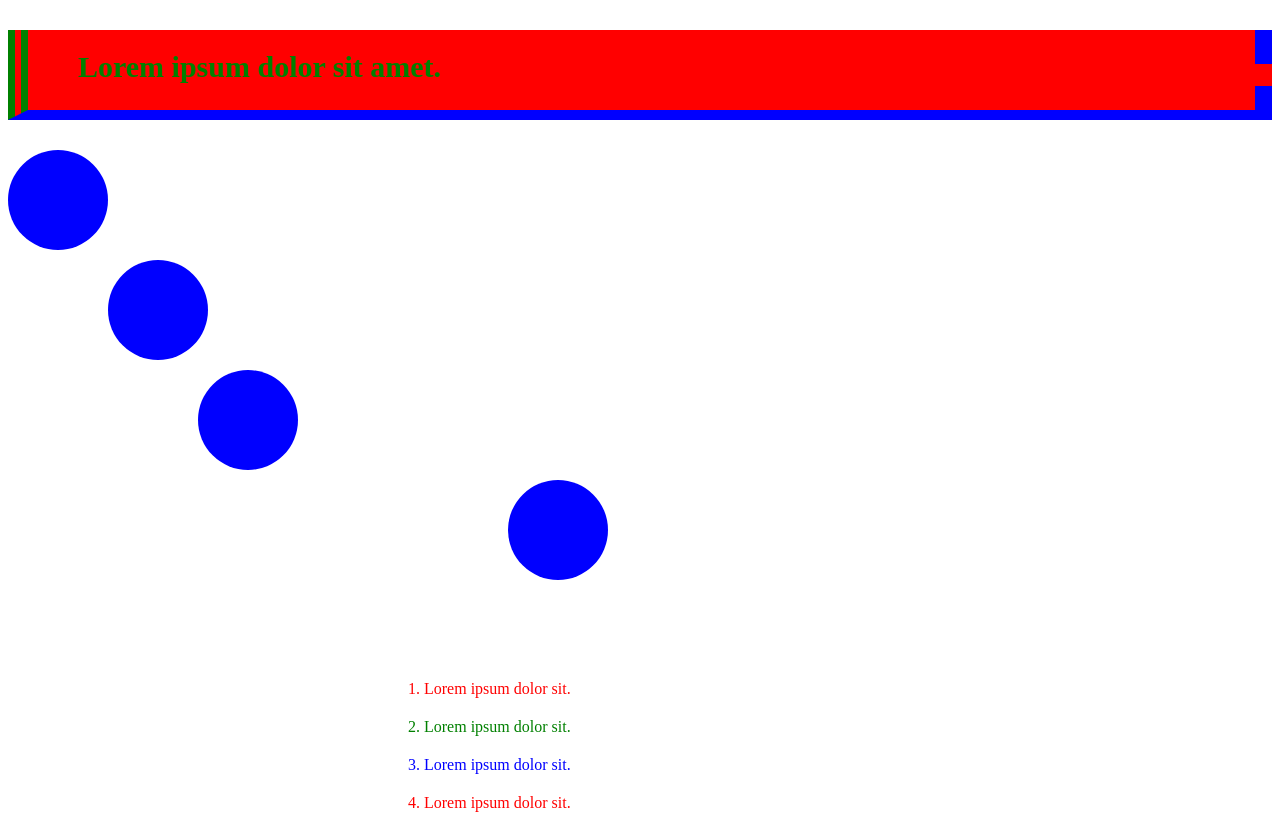
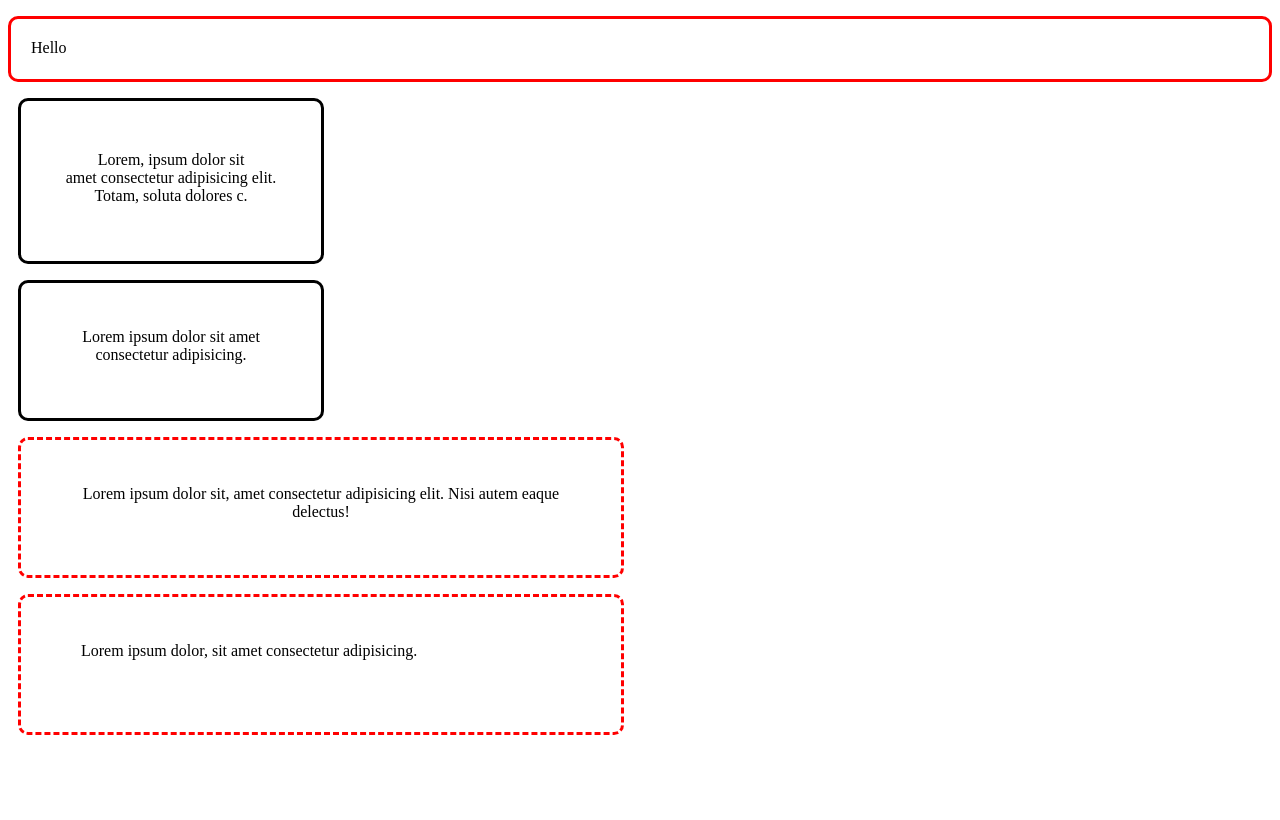
Before and after one commit to CashD17/MyProject, a plain HTML site: page index.html in a window 1280 px wide. Drawn offline with Linux system fonts and the light colour scheme.

Commit message:
Add files via upload

```diff
--- a/index.html
+++ b/index.html
@@ -8,29 +8,15 @@
 </head>
 <body>
 
-    <p class="first">Lorem ipsum dolor sit amet.</p>
+    <p class="pone">Hello</p>
 
+    <p class="ptwo">Lorem, ipsum dolor sit <br> amet consectetur adipisicing elit. <br> Totam, soluta dolores c.</p>
 
-    <div class="two"></div>
+    <p class="pthree">Lorem ipsum dolor sit amet <br> consectetur adipisicing.</p>
 
-    <div class="three"></div>
+    <p class="pfour">Lorem ipsum dolor sit, amet consectetur adipisicing elit. Nisi autem eaque <br> delectus!</p>
 
-    <div class="four"></div>
-
-    <div class="five"></div>
-    <div class="films">
-<div class="firstp">1. Lorem ipsum dolor sit.</div>
-
-    <div class="sec">2. Lorem ipsum dolor sit.</div>
-
-    <div class="third">3. Lorem ipsum dolor sit.</div>
-
-    <div class="fourth">4. Lorem ipsum dolor sit.</div>
-
-    </div>
-
-
-
+    <p class="pfive">Lorem ipsum dolor, sit amet consectetur adipisicing.</p>
 
 </body>
 </html>
--- a/style.css
+++ b/style.css
@@ -1,74 +1,57 @@
-.first {
-    background-color: red;
-    color: green;
-    height: 60px;
-    font-size: 30px;
-    padding-left: 50px;
+.pone {
+    background-color: white;
+    color: black;
+    border-radius: 10px;
+    border: 3px solid red;
+    height: 40px;
     padding-top: 20px;
-    font-weight: 900;
-    border-left: 20px double green;
-    border-bottom: 10px solid blue;
-    border-right: 17px dashed blue;
+    padding-left: 20px;
 }
 
-
-.two {
-    background-color: blue;
-    height: 100px;
-    width: 100px;
-    border-radius: 100%;
+.ptwo {
+    background-color: white;
+    color: black;
+    border-radius: 10px;
+    border: 3px solid black;
+    height: 110px;
+    width: 300px;
+    margin-left: 10px;
+    text-align: center;
+    padding-top: 50px;
 }
 
-.three {
-    background-color: blue;
-    height: 100px;
-    width: 100px;
-    border-radius: 100%;
-    margin-top: 10px;
-    margin-left: 100px;
+.pthree {
+    background-color: white;
+    color: black;
+    border-radius: 10px;
+    border: 3px solid black;
+    height: 90px;
+    width: 300px;
+    margin-left: 10px;
+    text-align: center;
+    padding-top: 45px;
 }
 
-.four {
-    background-color: blue;
-    height: 100px;
-    width: 100px;
-    border-radius: 100%;
-    margin-top: 10px;
-    margin-left: 190px;
+.pfour {
+    background-color: white;
+    color: black;
+    border-radius: 10px;
+    border: 3px dashed red;
+    height: 90px;
+    width: 600px;
+    margin-left: 10px;
+    text-align: center;
+    padding-top: 45px;
 }
 
-.five {
-    background-color: blue;
-    height: 100px;
-    width: 100px;
-    border-radius: 100%;
-    margin-top: 10px;
-    margin-left: 500px;
-
+.pfive {
+     background-color: white;
+    color: black;
+    border-radius: 10px;
+    border: 3px dashed red;
+    height: 90px;
+    width: 540px;
+    margin-left: 10px;
+    padding-left: 60px;
+    padding-top: 45px;
 }
-
-.firstp {
-    margin-top: 10px;
-    color: red;
-}
-
-.sec {
-     margin-top: 20px;
-    color: green;
-}
-
-.third {
-     margin-top: 20px;
-    color: blue;
-}
-
-.fourth {
-     margin-top: 20px;
-    color: red;
-}
-
-
-.films{
-    margin-left: 400px;
-    margin-top: 100px;
-}
```
